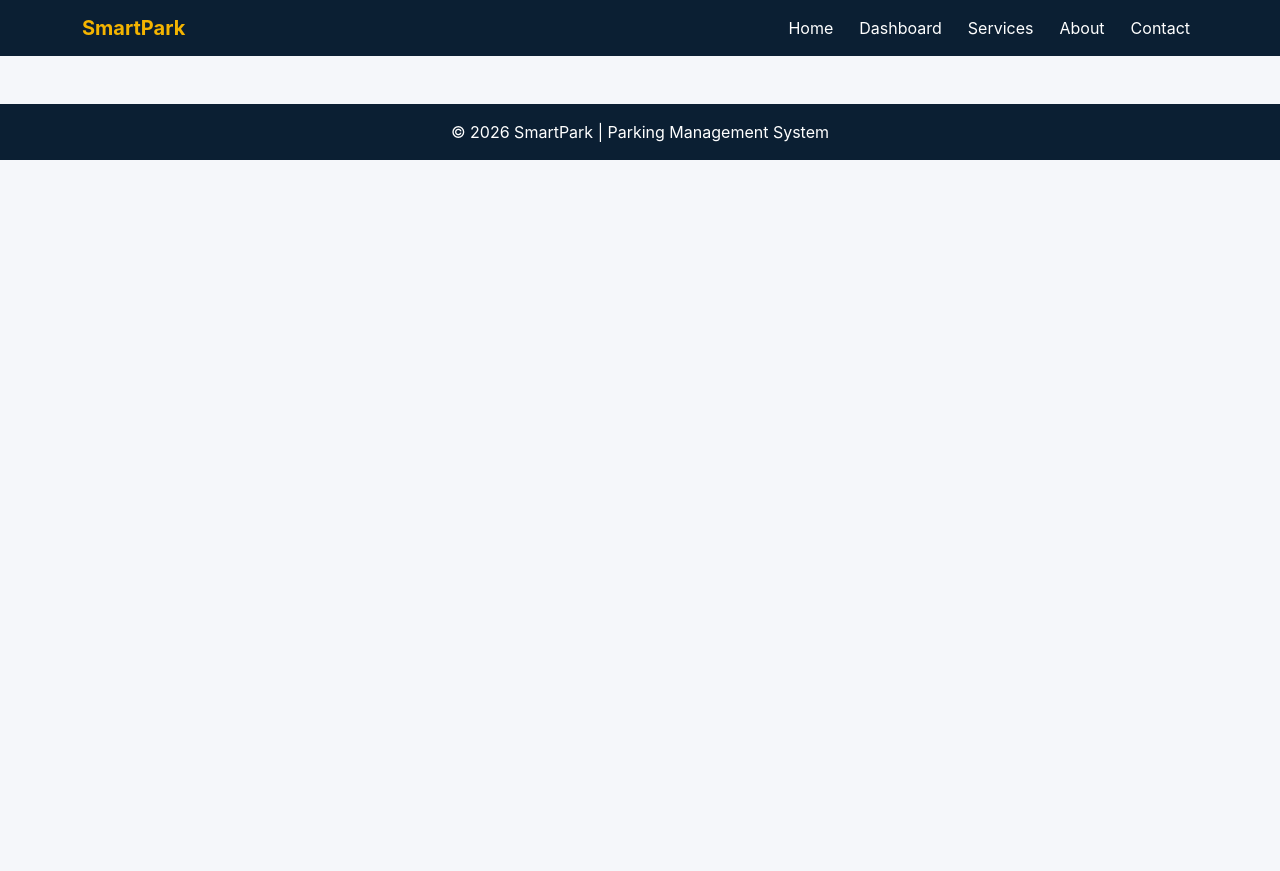
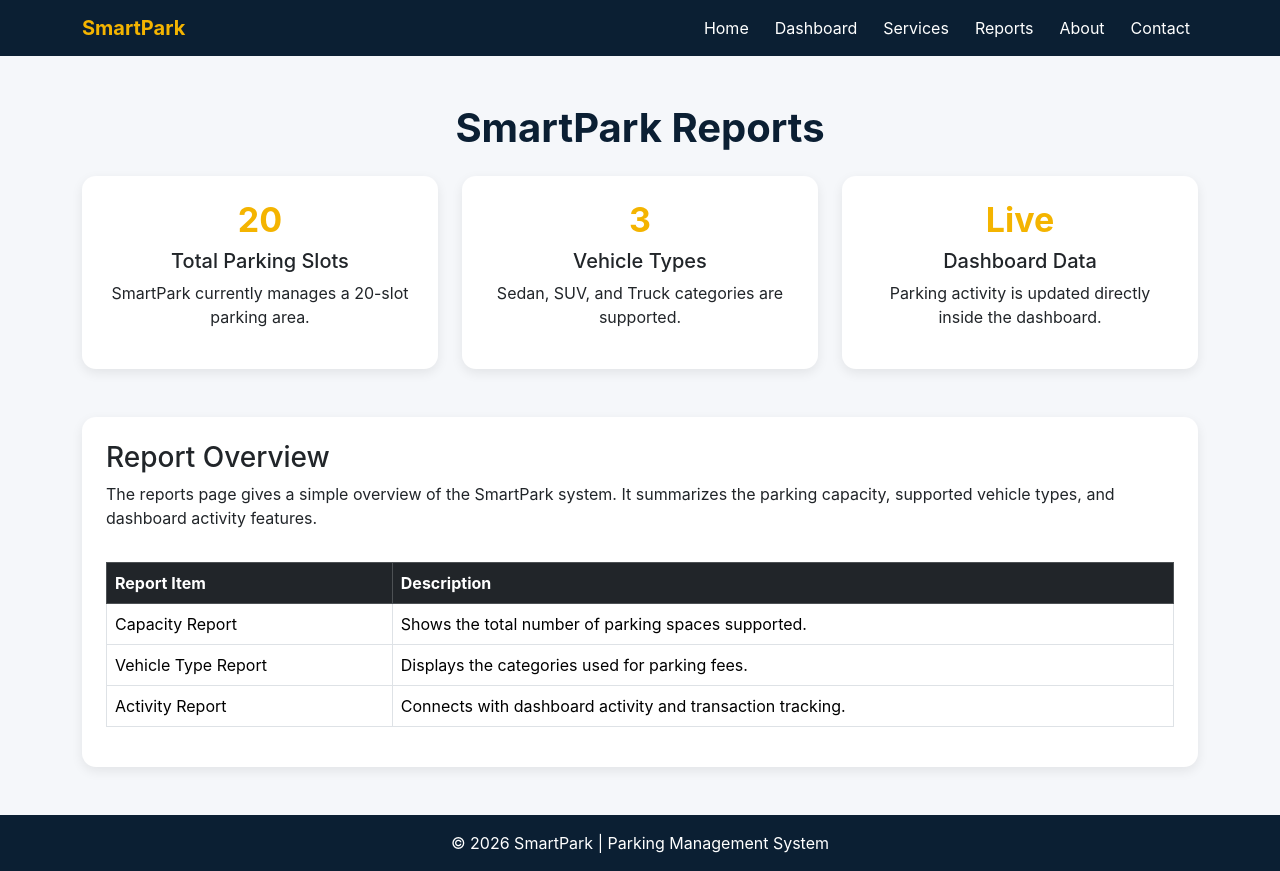
Before and after one commit to 12520057-Mahdi/SmartPark, a React (Create React App) app: page /reports in a window 1280 px wide. Before the commit the page ends 800 px from the top, so only its background shows below. Built offline with nearby package versions, Linux system fonts and the light colour scheme.

Commit message:
Add reports page

```diff
--- a/src/App.js
+++ b/src/App.js
@@ -14,6 +14,7 @@
 import Services from './pages/Services';
 import About from './pages/About';
 import Contact from './pages/Contact';
+import Reports from './pages/Reports';
 
 function App() {
   return (
@@ -25,6 +26,7 @@
         <Route path="/" element={<Home />} />
         <Route path="/dashboard" element={<Dashboard />} />
         <Route path="/services" element={<Services />} />
+        <Route path="/reports" element={<Reports />} />
         <Route path="/about" element={<About />} />
         <Route path="/contact" element={<Contact />} />
       </Routes>
--- a/src/components/NavBar.js
+++ b/src/components/NavBar.js
@@ -34,6 +34,9 @@
             <li className="nav-item">
               <Link className="nav-link" to="/services">Services</Link>
             </li>
+            <li className="nav-item">
+              <Link className="nav-link" to="/reports">Reports</Link>
+            </li>
 
             <li className="nav-item">
               <Link className="nav-link" to="/about">About</Link>
--- /dev/null
+++ b/src/pages/Reports.js
@@ -0,0 +1,69 @@
+import React from 'react';
+
+function Reports() {
+  return (
+    <div className="container mt-5">
+      <h1 className="section-title text-center mb-4">SmartPark Reports</h1>
+
+      <div className="row g-4">
+        <div className="col-md-4">
+          <div className="card smart-card p-4 text-center h-100">
+            <h3 className="stat-number">20</h3>
+            <h5>Total Parking Slots</h5>
+            <p>SmartPark currently manages a 20-slot parking area.</p>
+          </div>
+        </div>
+
+        <div className="col-md-4">
+          <div className="card smart-card p-4 text-center h-100">
+            <h3 className="stat-number">3</h3>
+            <h5>Vehicle Types</h5>
+            <p>Sedan, SUV, and Truck categories are supported.</p>
+          </div>
+        </div>
+
+        <div className="col-md-4">
+          <div className="card smart-card p-4 text-center h-100">
+            <h3 className="stat-number">Live</h3>
+            <h5>Dashboard Data</h5>
+            <p>Parking activity is updated directly inside the dashboard.</p>
+          </div>
+        </div>
+      </div>
+
+      <div className="card smart-card p-4 mt-5">
+        <h3>Report Overview</h3>
+        <p>
+          The reports page gives a simple overview of the SmartPark system.
+          It summarizes the parking capacity, supported vehicle types, and
+          dashboard activity features.
+        </p>
+
+        <table className="table table-bordered mt-3">
+          <thead className="table-dark">
+            <tr>
+              <th>Report Item</th>
+              <th>Description</th>
+            </tr>
+          </thead>
+          <tbody>
+            <tr>
+              <td>Capacity Report</td>
+              <td>Shows the total number of parking spaces supported.</td>
+            </tr>
+            <tr>
+              <td>Vehicle Type Report</td>
+              <td>Displays the categories used for parking fees.</td>
+            </tr>
+            <tr>
+              <td>Activity Report</td>
+              <td>Connects with dashboard activity and transaction tracking.</td>
+            </tr>
+          </tbody>
+        </table>
+      </div>
+    </div>
+  );
+}
+
+export default Reports;
```
